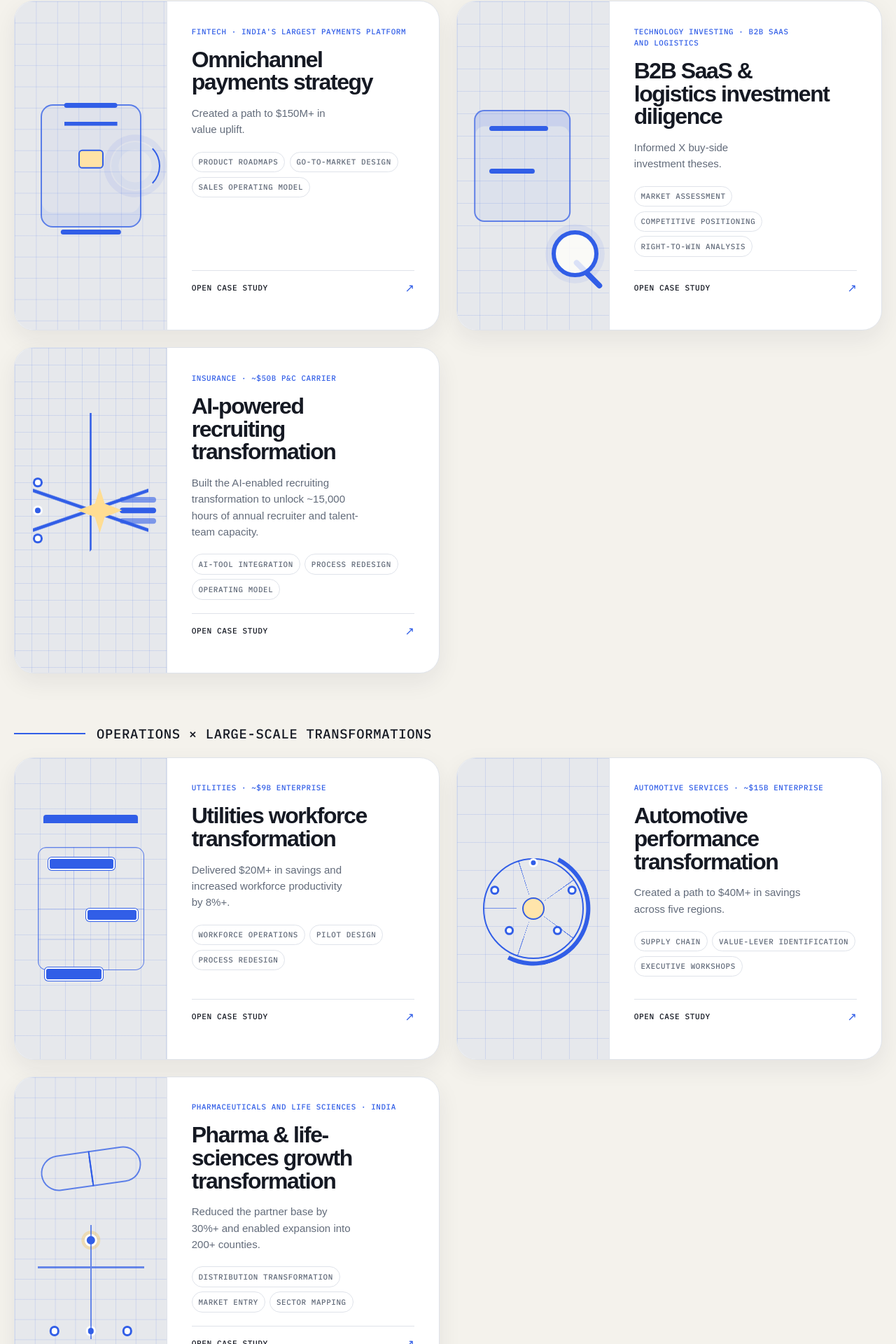
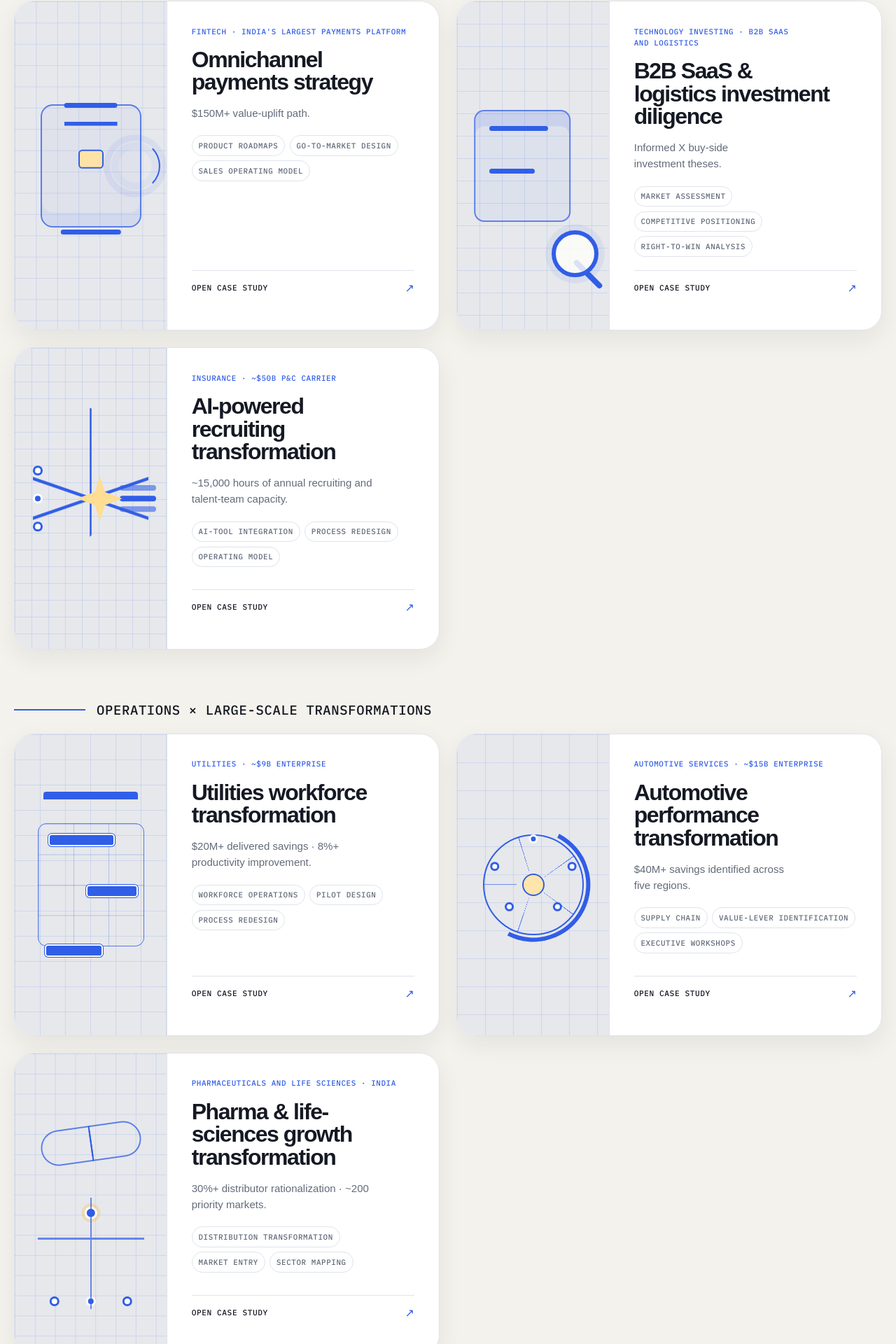
Before and after one commit to rohanmisra1998/rohanmisra1998.github.io, a React (Vite) app: page / in a window 1280 px wide. Shown: the part 1371-3291 px from the top of the page at 70% size. Built offline with nearby package versions, Linux system fonts and the light colour scheme.

Commit message:
feat: enrich portfolio case evidence

```diff
--- a/src/content/portfolio-content.ts
+++ b/src/content/portfolio-content.ts
@@ -19,56 +19,172 @@ export const portfolioContent: PortfolioContent = {
     {
       slug: 'omnichannel-payments-strategy', category: 'product', group: 'tech-ai-growth',
       title: 'Omnichannel payments strategy', industry: "Fintech · India's largest payments platform",
+      scale: "India's largest payments platform · Four-year roadmap",
+      impactType: 'Modeled opportunity',
+      role: {
+        position: 'Core model owner & product/GTM workstream lead',
+        owned: 'Bottom-up economics, scenario analysis, roadmap phasing, sales operating model, and partnership strategy.',
+        partneredWith: 'Product, sales, partnerships, and executive leadership.'
+      },
+      keyDecision: 'Prioritized scalable platform capabilities over one-off merchant customization, using value, time-to-market, and scalability to phase investment.',
+      artifact: {
+        kind: 'merchant-economics',
+        title: 'Merchant economics → rollout decision',
+        nodes: [
+          { label: 'Merchant segment', detail: 'Needs and economics' },
+          { label: 'Activation & take rate', detail: 'Revenue engine' },
+          { label: 'Margin & payback', detail: 'Unit economics' },
+          { label: 'Rollout phase', detail: 'Investment sequence' }
+        ],
+        decision: 'Scale the platform core first; phase customization where the economics earn it.'
+      },
       capabilities: ['Product roadmaps', 'Go-to-market design', 'Sales operating model', 'Partnership strategy'],
       thesis: 'Build an omnichannel payments offering that can launch, integrate, and scale.',
-      challenge: 'Build an omnichannel payments offering by integrating an acquired offline point-of-sale player.',
-      approach: 'Developed a four-year product roadmap and built the go-to-market model, including the sales operating model and partnership strategy.',
-      outcome: 'Created a path to $150M+ in value uplift.'
+      challenge: 'Turn an acquired offline point-of-sale capability into a scalable omnichannel payments business with no clear market precedent.',
+      approach: 'Built the merchant economics model, translated segment-level revenue, margin, and payback into a four-year product roadmap, and designed the sales and partnership model.',
+      outcome: '$150M+ value-uplift path.'
     },
     {
       slug: 'buy-side-commercial-diligence', category: 'diligence', group: 'tech-ai-growth',
       title: 'B2B SaaS & logistics investment diligence', industry: 'Technology investing · B2B SaaS and logistics',
+      scale: 'Multiple buy-side diligences · B2B SaaS and logistics',
+      impactType: 'Decision impact',
+      role: {
+        position: 'Commercial-diligence workstream lead',
+        owned: 'Market model, investment-thesis pressure test, value-creation prioritization, and risk synthesis.',
+        partneredWith: 'Investment teams, diligence teams, and industry experts.'
+      },
+      keyDecision: 'Established directional market conviction before deepening value creation, because the market view determined the go/no-go call and where upside could credibly exist.',
+      artifact: {
+        kind: 'investment-filter',
+        title: 'Investment thesis filter',
+        nodes: [
+          { label: 'Market attractiveness', detail: 'Growth and structure' },
+          { label: 'Right to win', detail: 'Differentiation' },
+          { label: 'Value creation', detail: 'Credible upside' },
+          { label: 'Downside risk', detail: 'Failure modes' }
+        ],
+        decision: 'Build market conviction first, then spend the clock on the upside that can change the call.'
+      },
       capabilities: ['Market assessment', 'Competitive positioning', 'Right-to-win analysis', 'Risk synthesis'],
       thesis: 'Pressure-test whether fast-moving technology businesses can support a credible investment thesis.',
-      challenge: 'Assess prospective B2B SaaS and logistics assets across market growth, right to win, competitive positioning, and risk.',
-      approach: 'Led commercial diligence workstreams, triangulating primary research, market evidence, competitive dynamics, and downside risks.',
+      challenge: 'Assess prospective B2B SaaS and logistics assets under compressed timelines across market growth, right to win, competitive positioning, and downside risk.',
+      approach: 'Triangulated primary research, market evidence, competitive dynamics, and scenario analysis into a decision-oriented investment thesis.',
       outcome: 'Informed X buy-side investment theses.'
     },
     {
       slug: 'talent-acquisition-operating-model', category: 'transformation', group: 'tech-ai-growth',
       title: 'AI-powered recruiting transformation', industry: 'Insurance · ~$50B P&C carrier',
+      scale: 'Close to 1M applicants annually',
+      impactType: 'Implementation target',
+      role: {
+        position: 'Cross-functional process-design lead',
+        owned: 'End-to-end journey diagnostic, pilot design, AI workflow integration, success metrics, and multiyear roadmap.',
+        partneredWith: 'Recruiting, HR, hiring managers, and executive leadership.'
+      },
+      keyDecision: 'Anchored tradeoffs on candidate experience, process consistency, and stakeholder time, then proved the model with early-adopter pilots before scaling.',
+      artifact: {
+        kind: 'candidate-journey',
+        title: 'AI-enabled candidate journey',
+        nodes: [
+          { label: 'Apply', detail: 'Candidate entry' },
+          { label: 'AI screening', detail: 'Consistent triage' },
+          { label: 'Scheduling', detail: 'Automated coordination' },
+          { label: 'Structured interview', detail: 'Comparable signal' },
+          { label: 'Feedback loop', detail: 'Pilot metrics' }
+        ],
+        decision: 'Prove experience and capacity gains with early adopters before scaling the new workflow.'
+      },
       capabilities: ['AI-tool integration', 'Process redesign', 'Operating model', 'Multiyear planning'],
       thesis: 'Use AI and workflow redesign to give recruiting teams back time for higher-value work.',
-      challenge: 'Revamp a large-scale interview process burdened by manual effort and fragmented candidate workflows.',
-      approach: 'Led a cross-functional team to redesign the interview process, improve AI-tool integrations such as Paradox, and build a multiyear talent-acquisition roadmap.',
-      outcome: 'Built the AI-enabled recruiting transformation to unlock ~15,000 hours of annual recruiter and talent-team capacity.'
+      challenge: 'Redesign a fragmented hiring journey supporting close to one million applicants annually.',
+      approach: 'Simplified workflows, integrated AI-enabled screening and scheduling, standardized interviews, and used weekly pilot metrics to build adoption.',
+      outcome: '~15,000 hours of annual recruiting and talent-team capacity.'
     },
     {
       slug: 'workforce-operations-transformation', category: 'transformation', group: 'operations-transformations',
       title: 'Utilities workforce transformation', industry: 'Utilities · ~$9B enterprise',
+      scale: '~$9B enterprise · 10+ operating centers',
+      impactType: 'Realized impact',
+      role: {
+        position: 'End-to-end transformation lead',
+        owned: 'Diagnostic, workforce-model design, pilot implementation, adoption model, and scale-up path.',
+        partneredWith: 'Site leaders, supervisors, planners, schedulers, and frontline crews.'
+      },
+      keyDecision: 'Reset the rollout from simultaneous multi-site deployment to a focused proof at one site, then used internal champions to scale adoption.',
+      artifact: {
+        kind: 'pilot-operating-model',
+        title: 'Pilot-to-scale operating model',
+        nodes: [
+          { label: 'Work demand', detail: 'Priority and volume' },
+          { label: 'Planning', detail: 'Ready work' },
+          { label: 'Crew schedule', detail: 'Capacity match' },
+          { label: 'Field execution', detail: 'Frontline delivery' },
+          { label: 'KPI loop', detail: 'Learn and scale' }
+        ],
+        decision: 'Make one site work end-to-end, then scale through proof and internal champions.'
+      },
       capabilities: ['Workforce operations', 'Pilot design', 'Process redesign', 'Stakeholder alignment'],
       thesis: 'Turn complex field operations into a more productive, lower-cost workforce system.',
       challenge: 'Redesign planning, scheduling, crew assignment, and workforce-management processes across electricity operating centers.',
-      approach: 'Built board and frontline buy-in by designing and implementing 10+ pilots across electricity operating centers.',
-      outcome: 'Delivered $20M+ in savings and increased workforce productivity by 8%+.'
+      approach: 'Redesigned planning, scheduling, and crew assignment; ran pilots across 10+ operating centers; and built the frontline feedback and KPI cadence for scale.',
+      outcome: '$20M+ delivered savings · 8%+ productivity improvement.'
     },
     {
       slug: 'performance-and-value-realization-program', category: 'transformation', group: 'operations-transformations',
       title: 'Automotive performance transformation', industry: 'Automotive services · ~$15B enterprise',
+      scale: '~$15B enterprise · Five regions · 10+ levers',
+      impactType: 'Validated opportunity',
+      role: {
+        position: 'Supply-chain value-creation workstream lead',
+        owned: 'Regional fact base, lever sizing and prioritization, executive decision narrative, and sequenced roadmap.',
+        partneredWith: 'Regional leaders and C-suite stakeholders.'
+      },
+      keyDecision: 'Moved away from cross-border supply-chain integration when external risk changed, then rebuilt the value agenda around sourcing, footprint, inventory, and logistics.',
+      artifact: {
+        kind: 'value-roadmap',
+        title: 'Value-realization roadmap',
+        nodes: [
+          { label: 'Sourcing', detail: 'Near-term value' },
+          { label: 'Footprint', detail: 'Structural move' },
+          { label: 'Inventory', detail: 'Working capital' },
+          { label: 'Logistics', detail: 'Service and cost' }
+        ],
+        decision: 'Rebuild the roadmap around resilient regional levers when cross-border integration stopped being the right bet.'
+      },
       capabilities: ['Supply chain', 'Value-lever identification', 'Executive workshops', 'Implementation roadmaps'],
       thesis: 'Convert a broad performance agenda into region-specific levers, ownership, and a sequenced realization path.',
       challenge: 'Accelerate performance across supply-chain spend and operations in five key regions.',
-      approach: 'Identified 10+ levers to optimize supply-chain spend and built a multiyear value-realization plan through interactive C-suite workshops.',
-      outcome: 'Created a path to $40M+ in savings across five regions.'
+      approach: 'Sized and prioritized 10+ levers across sourcing, warehousing, inventory, and transport, then built the multiyear roadmap through C-suite working sessions.',
+      outcome: '$40M+ savings identified across five regions.'
     },
     {
       slug: 'pharma-life-sciences-growth-transformation', category: 'transformation', group: 'operations-transformations',
       title: 'Pharma & life-sciences growth transformation', industry: 'Pharmaceuticals and life sciences · India',
+      scale: '~$4B enterprise · 700+ districts assessed',
+      impactType: 'Execution result',
+      role: {
+        position: 'Commercial analytics & market-expansion workstream lead',
+        owned: 'Distributor-performance diagnostic, network rationalization, district prioritization, and expansion logic.',
+        partneredWith: 'Commercial and regional teams.'
+      },
+      keyDecision: 'Pruned low-performing distributors while concentrating expansion on the highest-potential markets instead of maximizing partner count or geographic breadth.',
+      artifact: {
+        kind: 'commercial-portfolio',
+        title: 'Commercial portfolio matrix',
+        nodes: [
+          { label: 'Retain', detail: 'Strong partner · strong market' },
+          { label: 'Improve', detail: 'Weak partner · strong market' },
+          { label: 'Exit', detail: 'Weak partner · weak market' },
+          { label: 'Expand', detail: 'Open high-potential market' }
+        ],
+        decision: 'Concentrate the network on strong partners and the markets with the clearest growth headroom.'
+      },
       capabilities: ['Distribution transformation', 'Market entry', 'Sector mapping', 'Acquisition-led value creation'],
       thesis: 'Rewire commercial distribution while finding the next acquisition-led growth vectors.',
-      challenge: 'Across separate engagements, improve distribution performance, accelerate geographic expansion, and assess acquisition-led growth in Indian pharma and life sciences.',
-      approach: 'Rationalized low-performing channel partners, analyzed market entry across 770+ counties, and mapped the adult-vaccine market and add-on acquisition opportunities.',
-      outcome: 'Reduced the partner base by 30%+ and enabled expansion into 200+ counties.'
+      challenge: 'Accelerate growth across a fragmented and uneven pharmaceutical distribution network.',
+      approach: 'Assessed distributor and market performance across 700+ districts, rationalized the network, and prioritized ~200 high-potential markets for expansion.',
+      outcome: '30%+ distributor rationalization · ~200 priority markets.'
     }
   ],
   experience: [
@@ -91,7 +207,7 @@ export const portfolioContent: PortfolioContent = {
       slug: 'trail-pulse', title: 'Trail Pulse',
       description: 'A hiking intelligence engine that helps users find the right trail, know what to expect, and leave with the route ready to go.',
       capabilities: ['Discovery and recommendations', 'Trail intelligence', 'Logistics', 'Exact route export only when geometry validates'],
-      honestyNote: 'An early AI-assisted, vibe-coded experiment built to learn and signal technical curiosity—not a flagship product.',
+      honestyNote: 'An early AI-assisted prototype built end-to-end to learn modern product development and demonstrate technical agency.',
       href: 'https://trail-pulse-alpha.vercel.app/'
     }
   ],
@@ -114,12 +230,8 @@ export const portfolioContent: PortfolioContent = {
         detail: 'Five promotions in under four years at Bain on a top-rated, accelerated trajectory.'
       },
       {
-        metric: 'Youngest',
-        detail: 'Youngest student in my Kellogg MBA class.'
-      },
-      {
-        metric: '$210M+',
-        detail: '$210M+ in value uplift and savings identified or delivered across Bain engagements.'
+        metric: '~$250M',
+        detail: '~$250M in value across Bain engagements.'
       }
     ],
     interests: ['Hiking', 'History', 'Travel', 'Scuba diving', 'Horse riding']
```
Also changed, not shown: src/content/portfolio-types.ts (+33 -0 lines), 1 other file (tests, documents, lock files or other folders).
